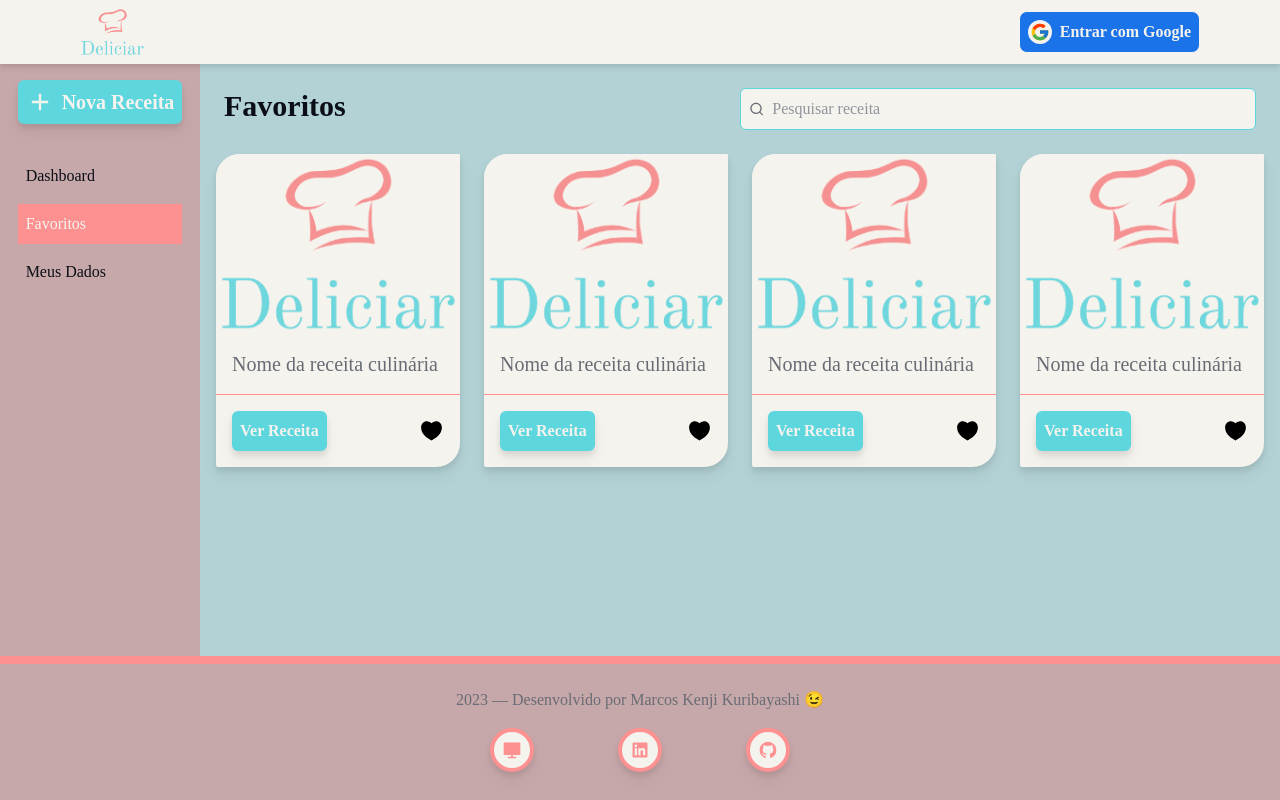
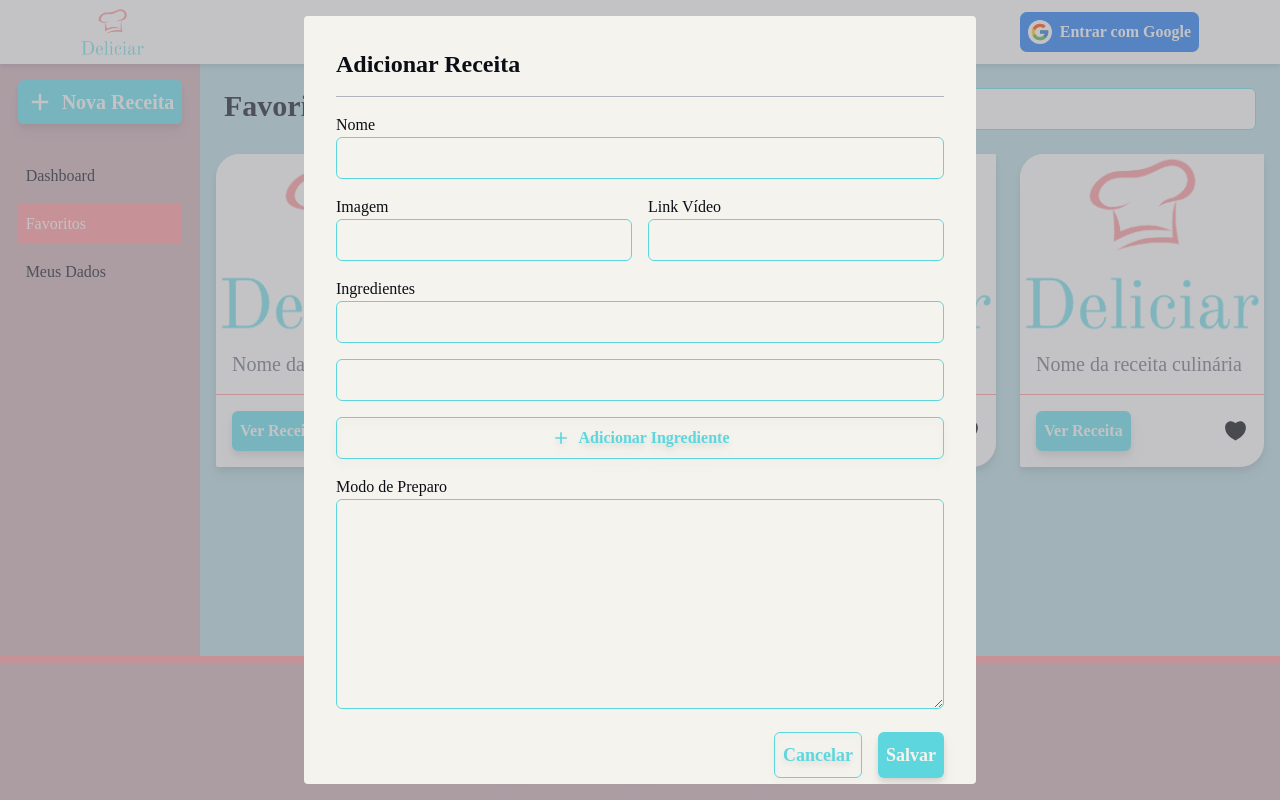
Before and after one commit to kenmarcos/deliciar, a Next.js app: page /favorites in a window 1280 px wide. Both pictures are taken after a click on the button "Nova Receita". Built offline with nearby package versions, Linux system fonts and the light colour scheme; no server answers; a web font is replaced by a local one.

Commit message:
feat: add recipe create form layout

```diff
--- a/package.json
+++ b/package.json
@@ -9,6 +9,7 @@
     "lint": "next lint"
   },
   "dependencies": {
+    "@headlessui/react": "^1.7.10",
     "@next/font": "13.1.1",
     "@reduxjs/toolkit": "^1.9.1",
     "@types/node": "18.11.18",
--- a/src/components/AsideBar/index.tsx
+++ b/src/components/AsideBar/index.tsx
@@ -1,16 +1,26 @@
 import { ActiveLink } from "components/ActiveLink";
 import { Button } from "components/Button";
-import Link from "next/link";
 import { RiAddLine } from "react-icons/ri";
+import { Dialog } from "@headlessui/react";
+import { useState } from "react";
+import { Input } from "components/Input";
+import { Modal } from "components/Modal";
 
 const AsideBar = () => {
+  const [isModalOpen, setIsModalOpen] = useState(false);
+
+  const handleDeactivate = () => {
+    // ...
+  };
+
   return (
+    <>
       <aside className="bg-pink-100 flex justify-center border-b-8 md:border-b-0 border-pink-200">
         <div className="flex flex-col gap-4 items-center md:items-start">
           <div className="pt-4">
-          <Button>
+            <Button className="text-xl" onClick={() => setIsModalOpen(true)}>
               <RiAddLine size={28} />
-            <span className="text-xl">Nova Receita</span>
+              Nova Receita
             </Button>
           </div>
 
@@ -25,6 +35,13 @@
           </nav>
         </div>
       </aside>
+
+      <Modal
+        title="Adicionar Receita"
+        open={isModalOpen}
+        onClose={() => setIsModalOpen(false)}
+      />
+    </>
   );
 };
 
--- a/src/components/Button/index.tsx
+++ b/src/components/Button/index.tsx
@@ -1,13 +1,28 @@
-import { ReactNode } from "react";
+import { ButtonHTMLAttributes, ReactNode } from "react";
 
-interface ButtonProps {
+interface ButtonProps extends ButtonHTMLAttributes<HTMLButtonElement> {
   children: ReactNode;
+  btn?: "primary" | "outline-primary";
 }
 
-export const Button = (props: ButtonProps) => {
+export const Button = ({ children, btn = "primary", ...rest }: ButtonProps) => {
+  let btnStyle = "";
+  switch (btn) {
+    case "primary":
+      btnStyle = "bg-blue-200 text-white duration-300 hover:bg-opacity-60";
+      break;
+    case "outline-primary":
+      btnStyle =
+        "border border-blue-200 text-blue-200 hover:bg-blue-200 hover:text-white";
+      break;
+  }
+
   return (
-    <button className="flex items-center gap-2 bg-blue-200 text-white font-black duration-300 hover:bg-opacity-60 rounded-md p-2 drop-shadow-lg">
-      {props.children}
+    <button
+      {...rest}
+      className={`${btnStyle} ${rest.className} flex items-center gap-2 font-black rounded-md p-2 drop-shadow-lg`}
+    >
+      {children}
     </button>
   );
 };
--- /dev/null
+++ b/src/components/CreateRecipeForm/index.tsx
@@ -0,0 +1,71 @@
+import { Button } from "components/Button";
+import { Input } from "components/Input";
+import { RiAddLine } from "react-icons/ri";
+
+interface CreateRecipeFormProps {
+  onClose: () => void;
+}
+
+export const CreateRecipeForm = ({ onClose }: CreateRecipeFormProps) => {
+  return (
+    <form className="space-y-4 text-black">
+      <div>
+        <label htmlFor="">Nome</label>
+        <Input type="text" />
+      </div>
+
+      <div className="grid gap-4 md:grid-cols-2">
+        <div>
+          <label htmlFor="">Imagem</label>
+          <Input type="text" />
+        </div>
+
+        <div>
+          <label htmlFor="">Link Vídeo</label>
+          <Input type="text" />
+        </div>
+      </div>
+
+      <div>
+        <label>Ingredientes</label>
+
+        <div className="space-y-4">
+          <div>
+            <Input type="text" />
+          </div>
+
+          <div>
+            <Input type="text" />
+          </div>
+
+          <Button btn="outline-primary" className="w-full justify-center">
+            <RiAddLine size={20} />
+            Adicionar Ingrediente
+          </Button>
+        </div>
+      </div>
+
+      <div>
+        <label htmlFor="">Modo de Preparo</label>
+        <textarea
+          className="border-[1px] border-blue-200 p-2 gap-2 bg-white rounded-md w-full outline-none text-black"
+          rows={8}
+        />
+      </div>
+
+      <div className="flex justify-end gap-4">
+        <Button
+          className="text-lg"
+          type="button"
+          btn="outline-primary"
+          onClick={onClose}
+        >
+          Cancelar
+        </Button>
+        <Button className="text-lg" type="submit">
+          Salvar
+        </Button>
+      </div>
+    </form>
+  );
+};
--- /dev/null
+++ b/src/components/Input/index.tsx
@@ -0,0 +1,14 @@
+import { InputHTMLAttributes, ReactNode } from "react";
+
+interface InputProps extends InputHTMLAttributes<HTMLInputElement> {
+  icon?: ReactNode;
+}
+
+export const Input = ({ icon = null, ...rest }: InputProps) => {
+  return (
+    <div className="border-[1px] border-blue-200 flex items-center p-2 gap-2 bg-white rounded-md">
+      {icon}
+      <input {...rest} className="w-full bg-white outline-none text-black" />
+    </div>
+  );
+};
--- /dev/null
+++ b/src/components/Modal/index.tsx
@@ -0,0 +1,26 @@
+import { Dialog } from "@headlessui/react";
+import { CreateRecipeForm } from "components/CreateRecipeForm";
+
+interface ModalProps {
+  title: string;
+  open: boolean;
+  onClose: () => void;
+}
+
+export const Modal = ({ title, open, onClose }: ModalProps) => {
+  return (
+    <Dialog className="relative z-10" open={open} onClose={onClose}>
+      <div className="fixed inset-0 p-4 flex justify-center bg-gray-400 bg-opacity-50">
+        <Dialog.Panel className="w-full max-w-sm md:max-w-2xl rounded bg-white p-8 overflow-y-auto">
+          <Dialog.Title className="text-2xl font-bold text-black">
+            {title}
+          </Dialog.Title>
+
+          <hr className="my-4 border-gray-300" />
+
+          <CreateRecipeForm onClose={onClose} />
+        </Dialog.Panel>
+      </div>
+    </Dialog>
+  );
+};
--- a/src/pages/dashboard/index.tsx
+++ b/src/pages/dashboard/index.tsx
@@ -1,3 +1,4 @@
+import { Input } from "components/Input";
 import { RecipeCard } from "components/RecipeCard";
 import { GetServerSideProps } from "next";
 import { getSession } from "next-auth/react";
@@ -15,14 +16,11 @@
         <h2 className="text-3xl text-black font-extrabold">Minhas Receitas</h2>
 
         <form className="sm:w-1/2">
-          <div className="border-[1px] border-blue-200 flex items-center p-2 gap-2 bg-white rounded-md">
-            <RiSearchLine className="text-gray-500" />
-            <input
-              className="w-full bg-white outline-none text-black"
-              type="text"
-              placeholder="Pesquisar receita"
-            />
-          </div>
+          <Input
+            icon={<RiSearchLine className="text-gray-500" />}
+            type="text"
+            placeholder="Pesquisar receita"
+          />
         </form>
       </header>
 
```
Also changed, not shown: src/store/index.ts (deleted, +0 -13 lines), src/store/slices/authSlice.ts (deleted, +0 -58 lines), 1 other file (tests, documents, lock files or other folders). Lines whose indentation alone changed are shown as unchanged.
